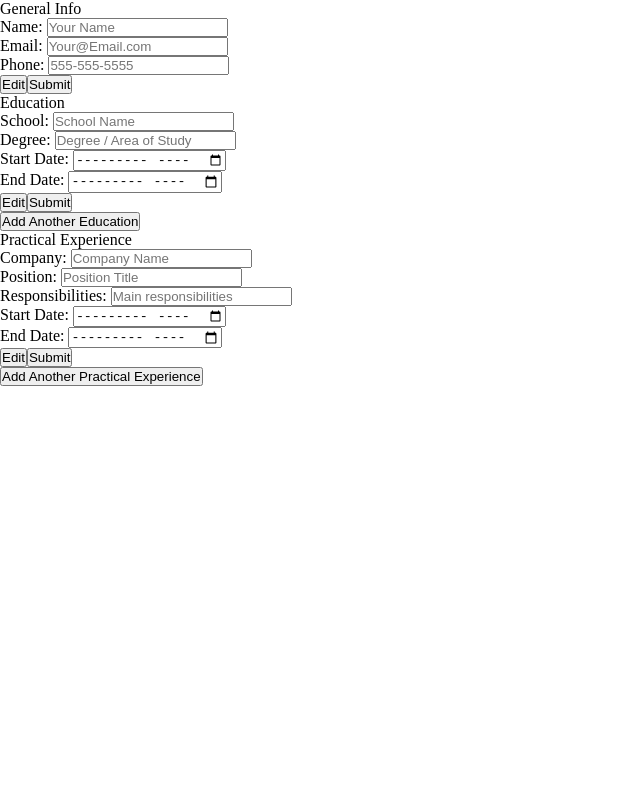
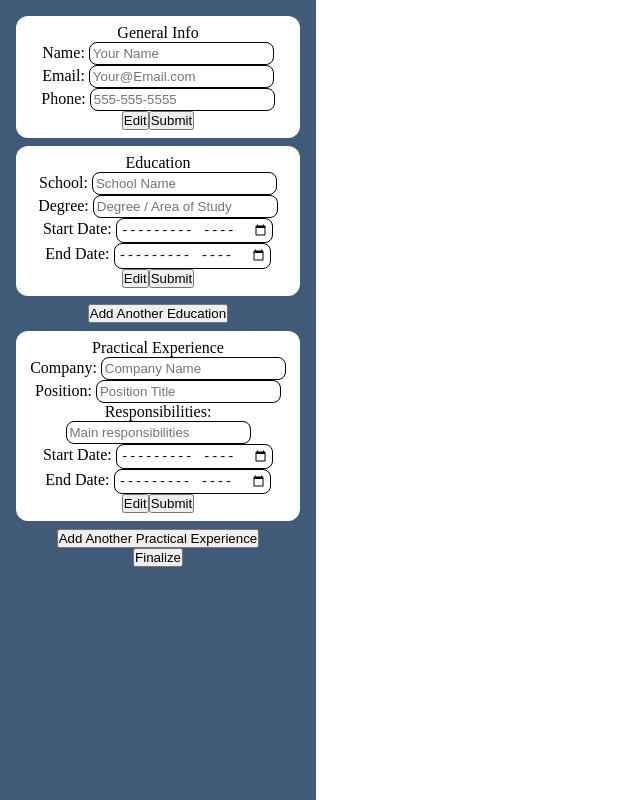
Before and after one commit to calansc/cv-application, a React (Vite) app: page / in a window 1280 px wide. Shown: the top 800 px of the page, without its empty margins (0-640 px from the left). Built offline with nearby package versions, Linux system fonts and the light colour scheme.

Commit message:
Moved components to components folder. Update CvApp style

```diff
--- a/src/CvApp.jsx
+++ b/src/components/CvApp.jsx
@@ -3,18 +3,24 @@ import GeneralInfo from './GeneralInfo'
 import Education from './Education'
 import PracticalExperience from './PracticalExperience'
 import Buttons from './Buttons'
-import './styles/App.css'
+import '../styles/CvApp.css'
 
 function CvApp() {
   const [educationList, setEducationList] = useState([]);
   const [practicalExperienceList, setPracticalExperienceList] = useState([]);
+  const [finalCV, setFinalCV] = useState([false]);
+  // button to display CV without buttons / input fields.
+  // Download as pdf?
   function handleEducationAdd() {
-    // add another Education component?
+    // add another Education component
     setEducationList(educationList.concat(<Education key={educationList.length}/>))
   }
   function handlePracticalExperienceAdd() {
-    // add another Education component?
+    // add another Education component
     setPracticalExperienceList(practicalExperienceList.concat(<PracticalExperience key={practicalExperienceList.length}/>))
+  }
+  function handleFinalize() {
+    finalCV ? setFinalCV(false) : setFinalCV(true)
   }
 
   return (
@@ -23,6 +29,7 @@ function CvApp() {
   <Education />
   {educationList}
   <Buttons
+    // className={finalCV ? "active" : "inactive"}
     name="Add Another Education"
     onClick={handleEducationAdd}
   />
@@ -32,6 +39,11 @@ function CvApp() {
     name="Add Another Practical Experience"
     onClick={handlePracticalExperienceAdd}
   />
+  <br />
+  <Buttons
+    name="Finalize"
+    onClick={handleFinalize}
+  />
 </div>
 //Add Finalize Button to remove Edit/Submit Buttons
   )
--- a/src/GeneralInfo.jsx
+++ b/src/components/GeneralInfo.jsx
@@ -1,7 +1,7 @@
 
 import TextInput from "./CustomInput"
 import Buttons from "./Buttons";
-import './styles/GeneralInfo.css'
+import '../styles/GeneralInfo.css'
 import { useState } from "react"
 
 export default function GeneralInfo() {
--- a/src/main.jsx
+++ b/src/main.jsx
@@ -1,6 +1,6 @@
 import React from 'react';
 import ReactDOM from 'react-dom/client';
-import CvApp from './CvApp.jsx'
+import CvApp from './components/CvApp.jsx'
 import './styles/index.css'
 
 ReactDOM.createRoot(document.getElementById('root')).render(
--- a/src/styles/App.css
+++ /dev/null
@@ -1,12 +0,0 @@
-#root {
-}
-*{
-  margin:0px;
-  padding:0px;
-}
-.inactive {
-  display:none;
-}
-.active {
-  display:block;
-}
--- /dev/null
+++ b/src/styles/CvApp.css
@@ -0,0 +1,38 @@
+#root {
+}
+*{
+  margin:0px;
+  padding:0px;
+}
+.inactive {
+  display:none;
+}
+.active {
+  display:block;
+}
+.cv-application {
+  /* border: solid 3px black;
+  border-radius: 8px; */
+  background-color: #415a77;
+  width: 40vw;
+  height: 120vh;
+  max-width: 300px;
+  /* margin-left: auto;
+  margin-right: auto; */
+  padding: 8px;
+  text-align: center;
+  overflow-x: hidden;
+  overflow-y: scroll;
+}
+.cv-application input {
+  border: solid 1px black;
+  border-radius: 8px;
+  padding: 3px;
+}
+.generalInfo, .education, .practicalExperience {
+  background-color: white;
+  border-radius: 12px;
+  padding:8px;
+  margin: 8px;
+
+}
```
Also changed, not shown: src/components/Buttons.jsx (renamed from src/Buttons.jsx), src/components/CustomInput.jsx (renamed from src/CustomInput.jsx), src/components/Education.jsx (renamed from src/Education.jsx), src/components/PracticalExperience.jsx (renamed from src/PracticalExperience.jsx), src/heirarchy.txt.
